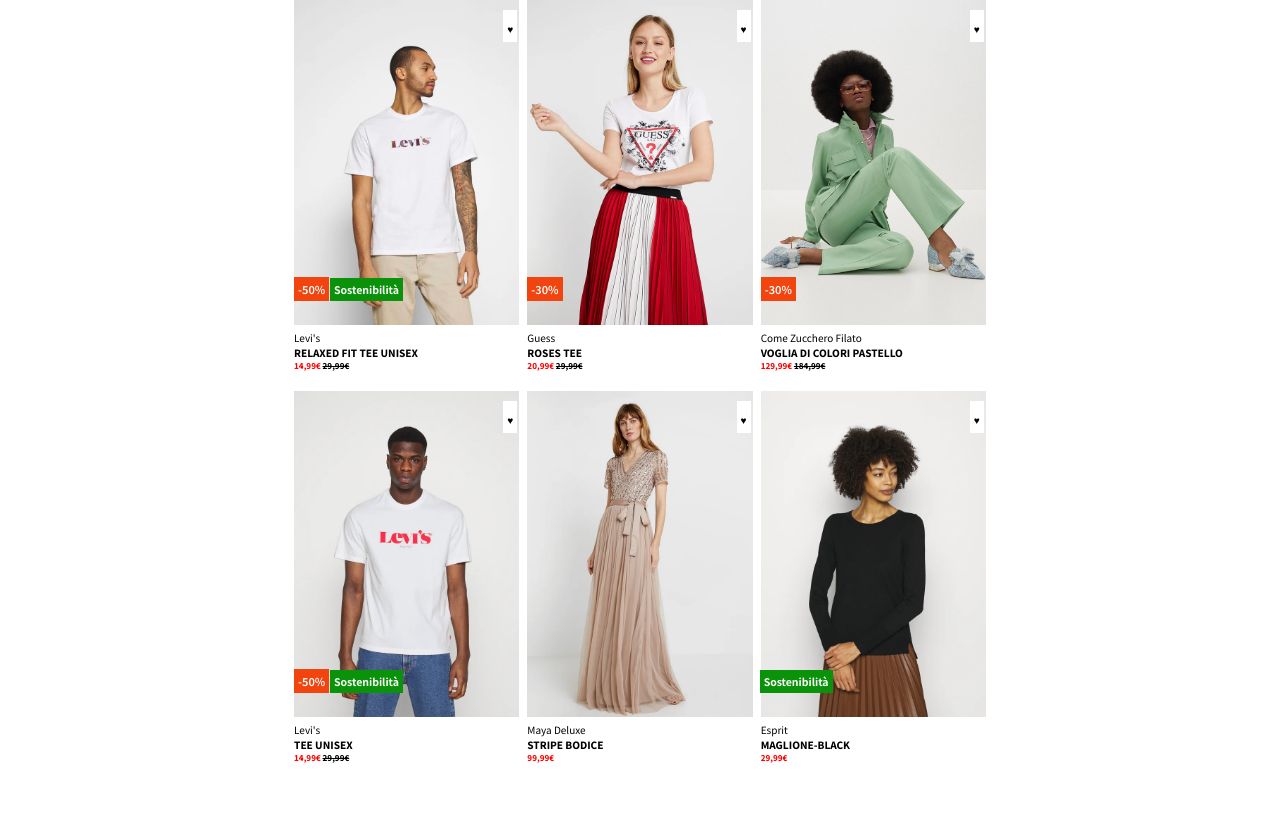
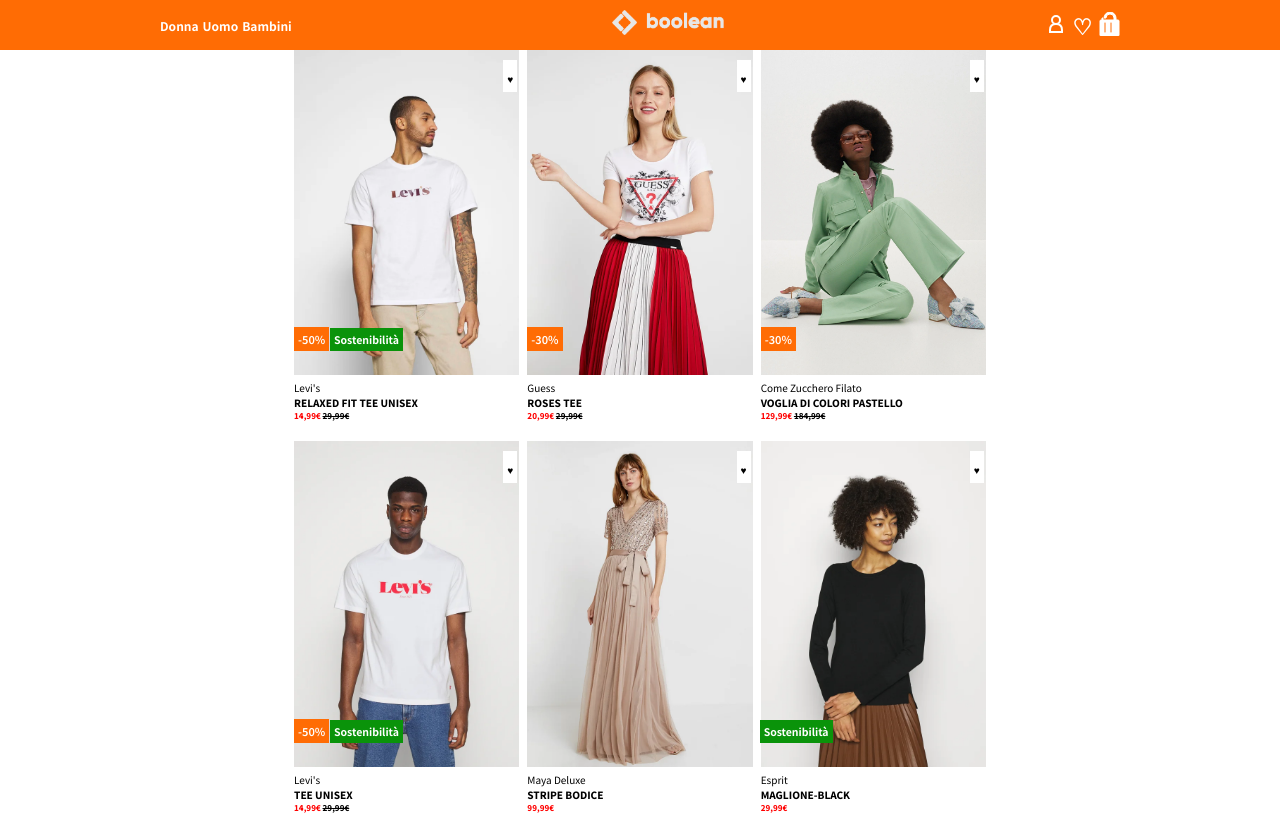
Before and after one commit to mbalbino1997/html-css-boolando, a plain HTML site: page index.html in a window 1280 px wide. Before the commit the page ends 800 px from the top, so only its background shows below. Drawn offline with Linux system fonts and the light colour scheme.

Commit message:
add:header

```diff
--- a/css/style.css
+++ b/css/style.css
@@ -17,11 +17,29 @@ img {
 
 }
 
+
 /* layout */
+header {
+    position:fixed;
+    width: 100%;
+    background-color: #ff6c04;
+    z-index: 999;
+}
 .container {
     max-width: 700px;
     margin:0 auto;
 
+}
+.header-row {
+    display: flex;
+    justify-content: space-around;
+    align-items: center;
+}
+.header-ul {
+    display: flex;
+    justify-content: space-around;
+    align-items: center;
+    gap: 4px;
 }
 .row {
     display: flex;
@@ -36,9 +54,19 @@ img {
     position:relative;
 
 }
+.logo {
+    height: 35px;
+    padding:5px 0;
+    margin:5px 0;
+}
 /*text*/
 body {
     font-family: "Noto Sans JP", sans-serif;
+}
+.header-ul li {
+    color: white;
+    font-size: 12px;
+    font-weight: 700;
 }
 p span {
     color: black;
@@ -79,7 +107,7 @@ h3 {
     margin-bottom: 20px;
 }
 .discount {
-    background-color: rgb(242, 68, 15);
+    background-color: #ff6c04;
     position:absolute;
     bottom:90px;
     color: white;
--- a/index.html
+++ b/index.html
@@ -10,7 +10,33 @@
 <link href="https://fonts.googleapis.com/css2?family=Noto+Sans+JP:wght@100..900&display=swap" rel="stylesheet">
 </head>
 <body>
-    <section class="section">
+    <header>
+        <div class="header-row">
+            <ul class="header-ul">
+                <li>Donna</li>
+                <li>Uomo</li>
+                <li>Bambini</li>
+            </ul>
+            <a href="./"><img class="logo" src="./img/boolean-logo.png" alt=""></a>
+            <ul class="header-ul">
+                <li>
+                    <svg xmlns="http://www.w3.org/2000/svg" viewBox="0 0 24 24" width="24" height="24">
+                    <circle cx="12" cy="8" r="4" fill="none" stroke="white" stroke-width="2"/>
+                    <path d="M12 12c-4 0-6 2-6 6v2h12v-2c0-4-2-6-6-6z" fill="none" stroke="white" stroke-width="2"/>
+                    </svg>
+                </li>
+                <li>
+                    <a  style="font-size: 22px;" href="">&#9825;</a>
+                </li>
+                <li>
+                    <svg xmlns="http://www.w3.org/2000/svg" viewBox="0 0 24 24" width="24" height="24">
+                    <path d="M6 6v2h12V6a4 4 0 0 0-8 0H8a6 6 0 1 1 12 0v2h2a1 1 0 0 1 1 1v14a1 1 0 0 1-1 1H5a1 1 0 0 1-1-1V9a1 1 0 0 1 1-1h2V6zm3 4a1 1 0 0 0-1 1v9a1 1 0 0 0 2 0v-9a1 1 0 0 0-1-1zm6 0a1 1 0 0 0-1 1v9a1 1 0 0 0 2 0v-9a1 1 0 0 0-1-1z" fill="white" stroke="white"/>
+                    </svg>
+                </li>
+            </ul>
+        </div>
+    </header>
+    <section class="section" style="padding-top: 50px;">
         <div class="container">
           <div class="row">
             <div class="col">
```
